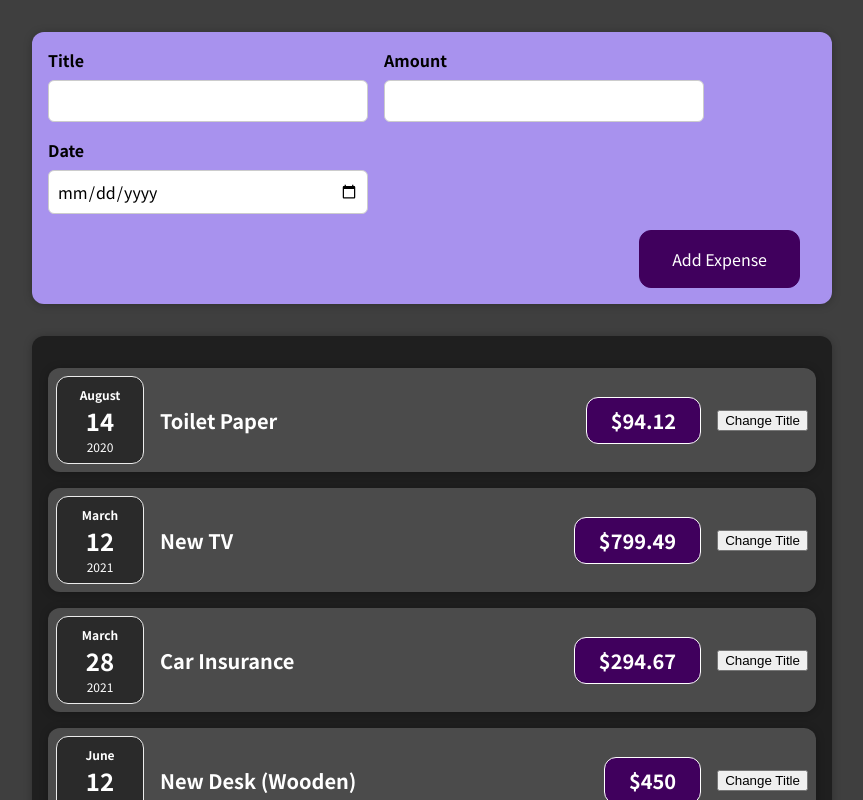
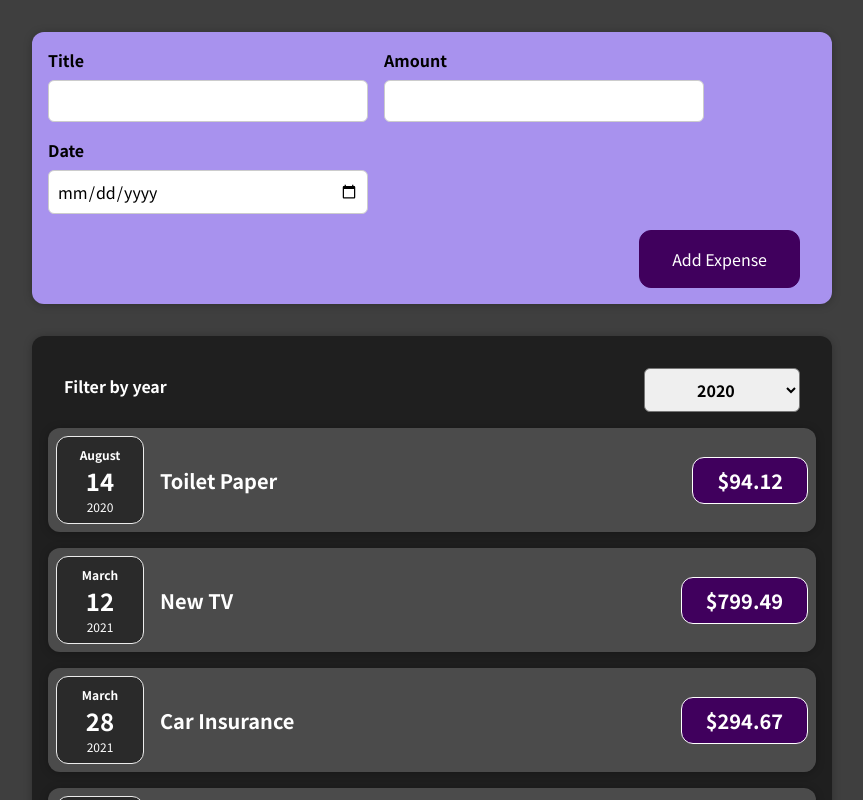
Before and after one commit to henryookonkwo/react-01-starting-setup, a React (Create React App) app: page / in a window 1280 px wide. Shown: the top 800 px of the page, without its empty margins (208-1071 px from the left). Built offline with nearby package versions, Linux system fonts and the light colour scheme.

Commit message:
lifting state up, derived/computed states, controlled/uncontroleed comps, stateless/stateful comps

```diff
--- a/src/components/Expenses/ExpenseItem.js
+++ b/src/components/Expenses/ExpenseItem.js
@@ -1,22 +1,22 @@
-import React, { useState } from "react";
+import React from "react";
 import ExpenseDate from "./ExpenseDate";
 import Card from "../UI/Card";
 import "./ExpenseItem.css";
 
 const ExpenseItem = (props) => {
-  const [title, setTitle] = useState(props.title);
+  // const [title, setTitle] = useState(props.title);
 
-  const clickHandler = () => {
-    setTitle("Updated!");
-    console.log(title);
-  };
+  // const clickHandler = () => {
+  //   setTitle("Updated!");
+  //   console.log(title);
+  // };
   return (
     <Card className="expense-item">
       <ExpenseDate date={props.date} />
       <div className="expense-item__description">
-        <h2>{title}</h2>
+        <h2>{props.title}</h2>
         <div className="expense-item__price">${props.amount}</div>
-        <button onClick={clickHandler}>Change Title</button>
+        {/* <button onClick={clickHandler}>Change Title</button> */}
       </div>
     </Card>
   );
--- a/src/components/Expenses/Expenses.js
+++ b/src/components/Expenses/Expenses.js
@@ -1,11 +1,25 @@
-import React from "react";
+import React, { useState } from "react";
 import ExpenseItem from "./ExpenseItem";
 import Card from "../UI/Card";
+import ExpensesFilter from "./ExpensesFilter";
 import "./Expenses.css";
 
 const Expenses = (props) => {
+  const [filteredYear, setFilteredYear] = useState("2020");
+
+  const filterByYearHandler = (selectedYear) => {
+    console.log("Showing in Expenses.js");
+    console.log(selectedYear);
+    setFilteredYear(selectedYear); // store the selected year in state
+  };
+
   return (
+    <div>
       <Card className="expenses">
+        <ExpensesFilter
+          onFilterByYear={filterByYearHandler}
+          selected={filteredYear} //Two-way binding
+        />
         <ExpenseItem
           title={props.items[0].title}
           amount={props.items[0].amount}
@@ -29,6 +43,7 @@
           date={props.items[3].date}
         />
       </Card>
+    </div>
   );
 };
 
--- /dev/null
+++ b/src/components/Expenses/ExpensesFilter.css
@@ -0,0 +1,24 @@
+.expenses-filter {
+  color: white;
+  padding: 0 1rem;
+}
+
+.expenses-filter__control {
+  display: flex;
+  width: 100%;
+  align-items: center;
+  justify-content: space-between;
+  margin: 1rem 0;
+}
+
+.expenses-filter label {
+  font-weight: bold;
+  margin-bottom: 0.5rem;
+}
+
+.expenses-filter select {
+  font: inherit;
+  padding: 0.5rem 3rem;
+  font-weight: bold;
+  border-radius: 6px;
+}
--- /dev/null
+++ b/src/components/Expenses/ExpensesFilter.js
@@ -0,0 +1,26 @@
+import React from "react";
+
+import "./ExpensesFilter.css";
+
+const ExpensesFilter = (props) => {
+  const changeYearHandler = (e) => {
+    // console.log(e.target.value);
+    props.onFilterByYear(e.target.value);
+  };
+
+  return (
+    <div className="expenses-filter">
+      <div className="expenses-filter__control">
+        <label>Filter by year</label>
+        <select value={props.selected} onChange={changeYearHandler}>
+          <option value="2022">2022</option>
+          <option value="2021">2021</option>
+          <option value="2020">2020</option>
+          <option value="2019">2019</option>
+        </select>
+      </div>
+    </div>
+  );
+};
+
+export default ExpensesFilter;
```
Lines whose indentation alone changed are shown as unchanged.
